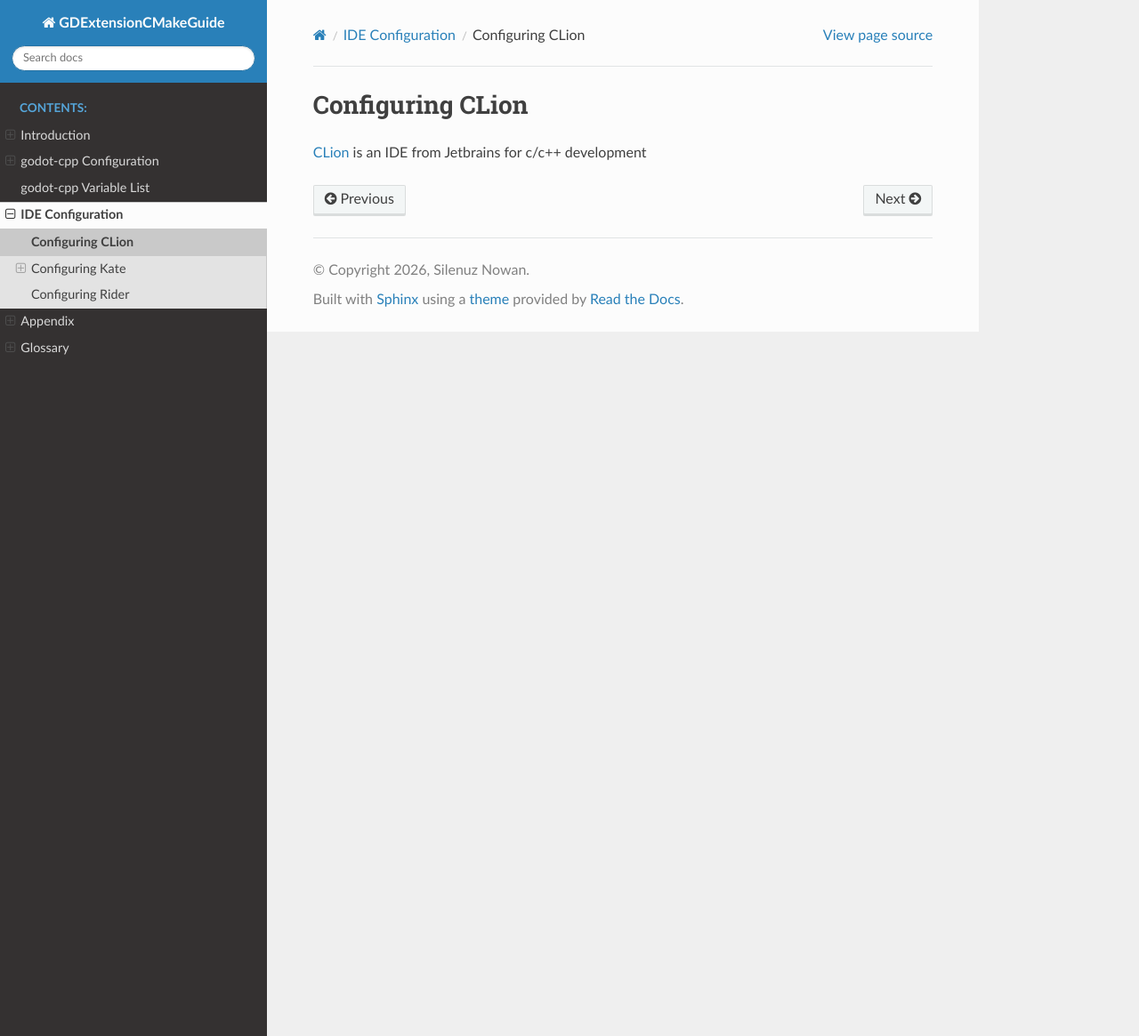
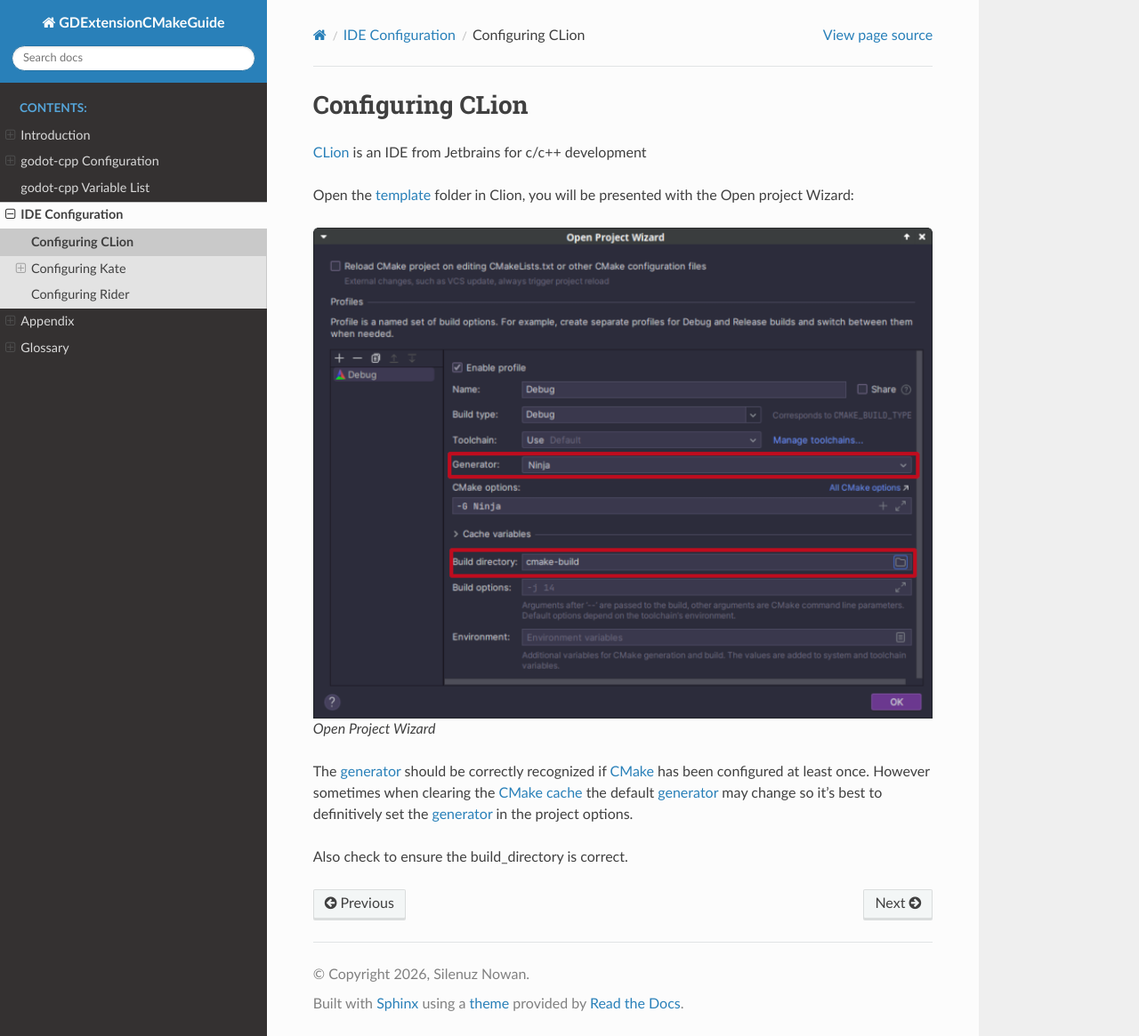
Before and after one commit to silenuz/GDExtension_CMake, a Sphinx documentation site: the page built from docs/source/ide/clion.rst, in a window 1280 px wide and 1165 px high. Shown: the whole window at 89% size. Built offline with Sphinx 7.4.7 and the Read the Docs theme 3.1.0, drawn with Linux system fonts in a browser that asks for light colours.

Commit message:
strtaed clion setup, added cmake cache to glossary

```diff
--- a/docs/source/appendix/external_docs.rst
+++ b/docs/source/appendix/external_docs.rst
@@ -9,6 +9,7 @@ CMake
 * `Download <CMake download_>`__
 * `CMake build variables`_
 * `CMake build configuration`_
+* `CMake Cache`_
 * `CMake generator`_
 * `CMake install`_
 * `CMake options`_
--- a/docs/source/ide/clion.rst
+++ b/docs/source/ide/clion.rst
@@ -1,3 +1,7 @@
 Configuring CLion
 -----------------
 `CLion <https://www.jetbrains.com/clion>`_ is an IDE from Jetbrains for c/c++ development
+
+Open the :term:`template` folder in Clion, you will be presented with the Open project Wizard:
+
+.. include:: /ide/jb/jetbrains_config.rst
--- /dev/null
+++ b/docs/source/ide/jb/jetbrains_config.rst
@@ -0,0 +1,10 @@
+.. figure:: /ide/img/open_project_wizard.png
+    :width: 100%
+
+    Open Project Wizard
+
+The :term:`generator` should be correctly recognized if :term:`CMake` has been configured at least once.
+However sometimes when clearing the :term:`CMake cache` the default :term:`generator` may change so it's best to
+definitively set the :term:`generator` in the project options.
+
+Also check to ensure the :term:`build_directory` is correct.
--- a/docs/source/share/links.rst
+++ b/docs/source/share/links.rst
@@ -12,6 +12,7 @@
 .. _CMake target: https://cmake.org/cmake/help/latest/guide/user-interaction/index.html#selecting-a-target
 .. _CMake install: https://cmake.org/cmake/help/latest/guide/user-interaction/index.html#software-installation
 .. _Cmake download: https://cmake.org/download/
+.. _CMake Cache: https://cmake.org/cmake/help/book/mastering-cmake/chapter/CMake%20Cache.html
 
 .. _ClassDB: https://docs.godotengine.org/en/stable/classes/class_classdb.html
 .. _Godot CPP Template: https://github.com/godotengine/godot-cpp-template
```
Also changed, not shown: docs/source/glossary.rst (+7 -0 lines), docs/source/ide/img/edit_configuration_jb.png (added), docs/source/ide/img/get_path.gif (added), docs/source/ide/img/intial_project_view_jb.png (added), docs/source/ide/img/open_project_wizard.png (added).
